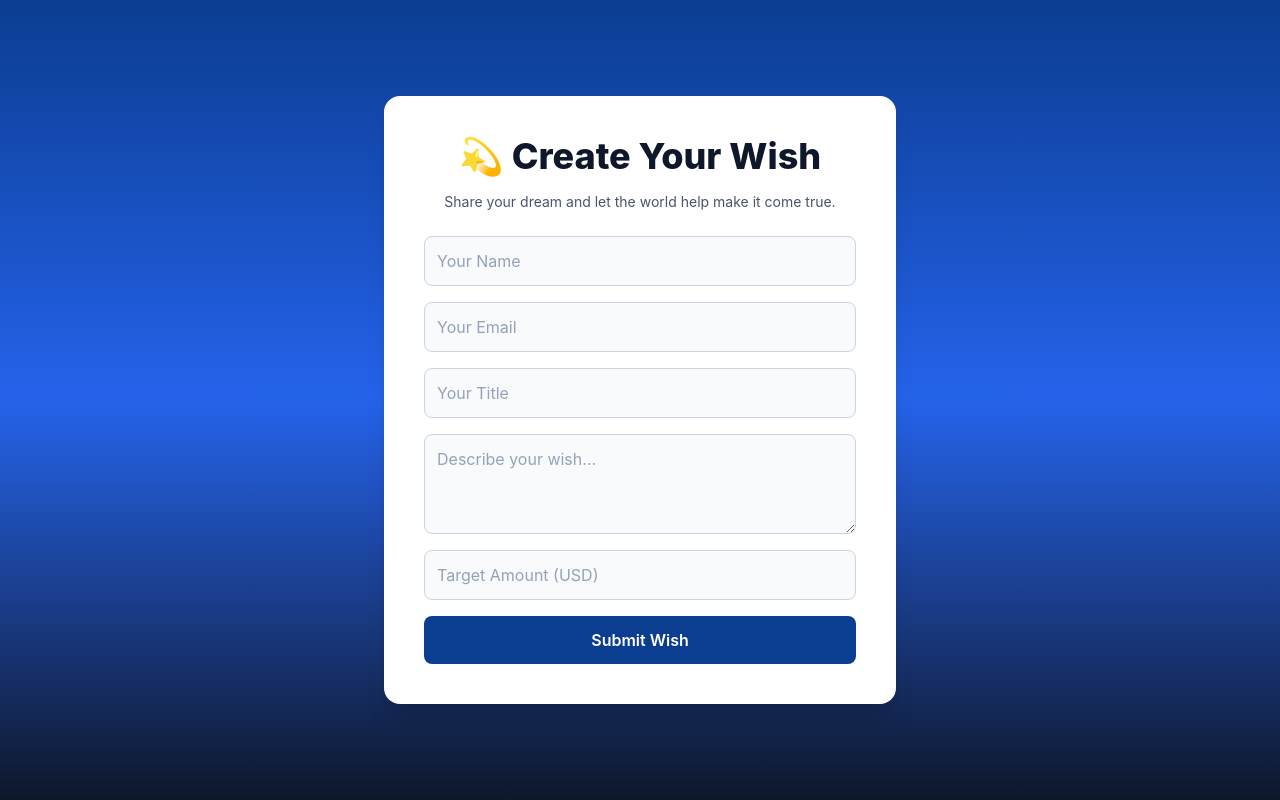
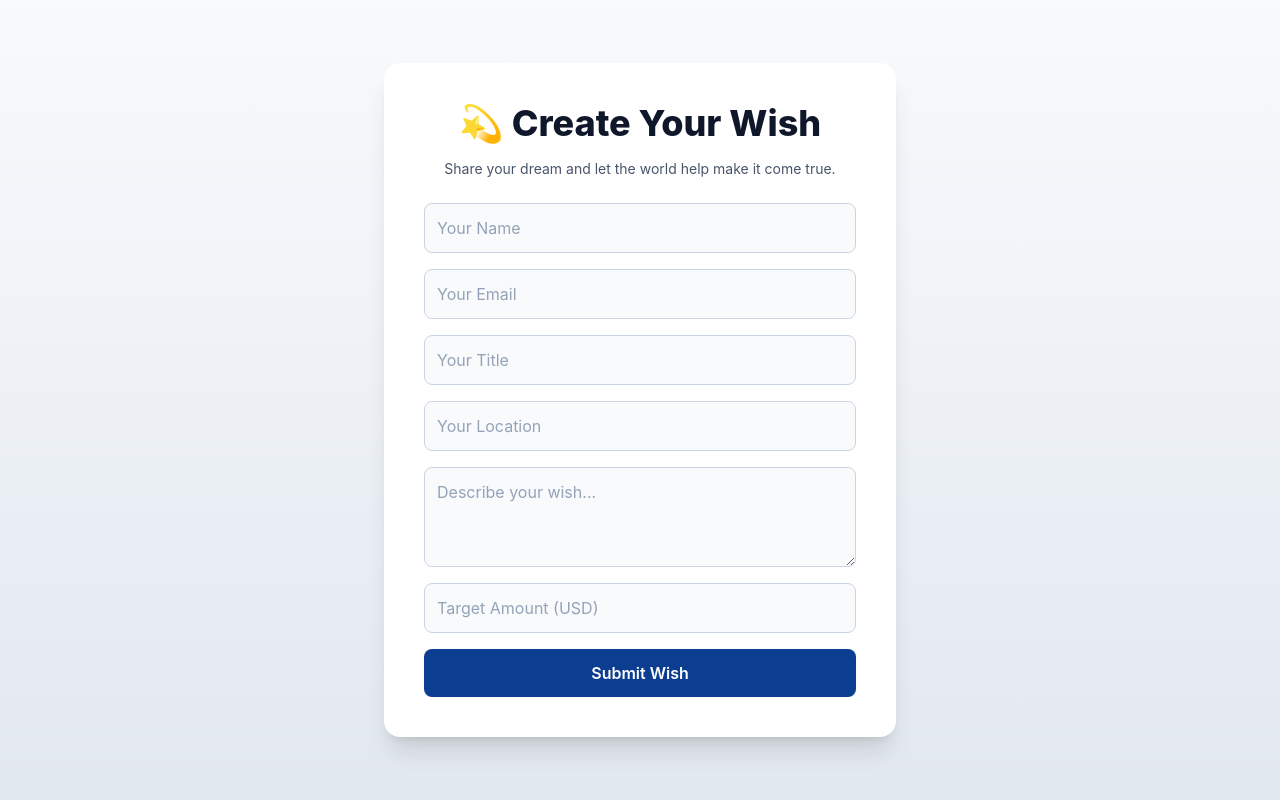
Before and after one commit to Lightcomputerstechnology/WishhoffRichies, a Next.js app: page /make-wish in a window 1280 px wide. Built offline with nearby package versions, Linux system fonts and the light colour scheme; no server answers.

Commit message:
Update make-wish.js

```diff
--- a/pages/make-wish.js
+++ b/pages/make-wish.js
@@ -1,5 +1,3 @@
-// pages/make-wish.js
-
 "use client";
 import Link from "next/link";
 import { useState } from "react";
@@ -13,6 +11,7 @@ export default function MakeWish() {
     title: "",
     description: "",
     amount: "",
+    location: "",
   });
   const [loading, setLoading] = useState(false);
   const [message, setMessage] = useState("");
@@ -27,7 +26,7 @@ export default function MakeWish() {
     setMessage("");
 
     // Basic validation
-    if (!formData.name || !formData.email || !formData.title || !formData.description || !formData.amount) {
+    if (!formData.name || !formData.email || !formData.title || !formData.description || !formData.amount || !formData.location) {
       setMessage("Please fill in all required fields.");
       setLoading(false);
       return;
@@ -43,7 +42,7 @@ export default function MakeWish() {
 
       if (res.ok) {
         setMessage("🎉 Wish created successfully!");
-        setFormData({ name: "", email: "", title: "", description: "", amount: "" });
+        setFormData({ name: "", email: "", title: "", description: "", amount: "", location: "" });
         setShowKYC(true); // Prompt KYC after creating wish
       } else {
         setMessage(data.error || "Something went wrong.");
@@ -61,7 +60,7 @@ export default function MakeWish() {
         <title>Make a Wish | WishhoffRichies</title>
       </Head>
 
-      <main className="min-h-screen flex items-center justify-center bg-gradient-to-b from-[#0b3d91] via-[#2563eb] to-[#0f172a] p-4">
+      <main className="min-h-screen flex items-center justify-center bg-gradient-to-b from-[#f8fafc] to-[#e2e8f0] dark:from-slate-900 dark:to-slate-800 p-4">
         <div className="bg-white dark:bg-slate-800 rounded-2xl shadow-xl w-full max-w-lg p-6 md:p-10">
           <h1 className="text-3xl md:text-4xl font-extrabold text-slate-900 dark:text-white mb-4 text-center">
             💫 Create Your Wish
@@ -71,7 +70,7 @@ export default function MakeWish() {
           </p>
 
           <form onSubmit={handleSubmit} className="flex flex-col gap-4">
-            {["name", "email", "title", "description", "amount"].map((field) => (
+            {["name", "email", "title", "location", "description", "amount"].map((field) => (
               field !== "description" ? (
                 <input
                   key={field}
```
